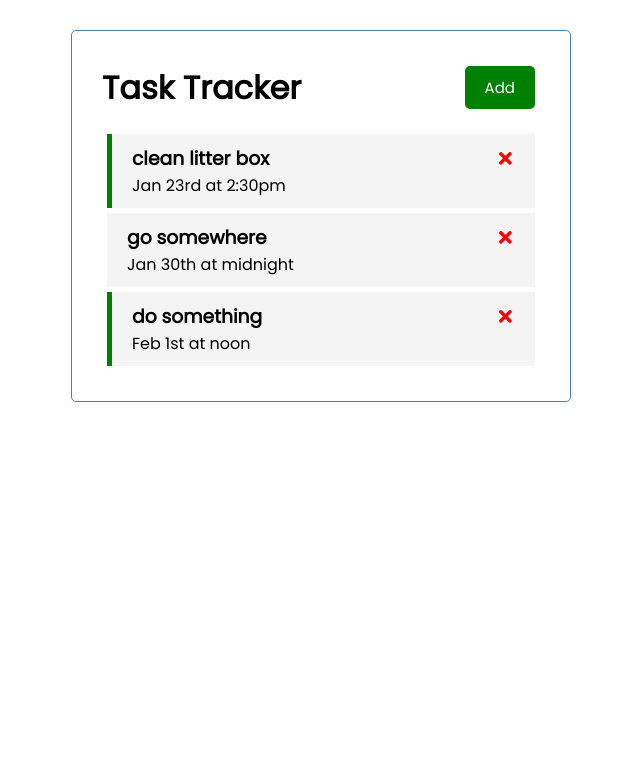
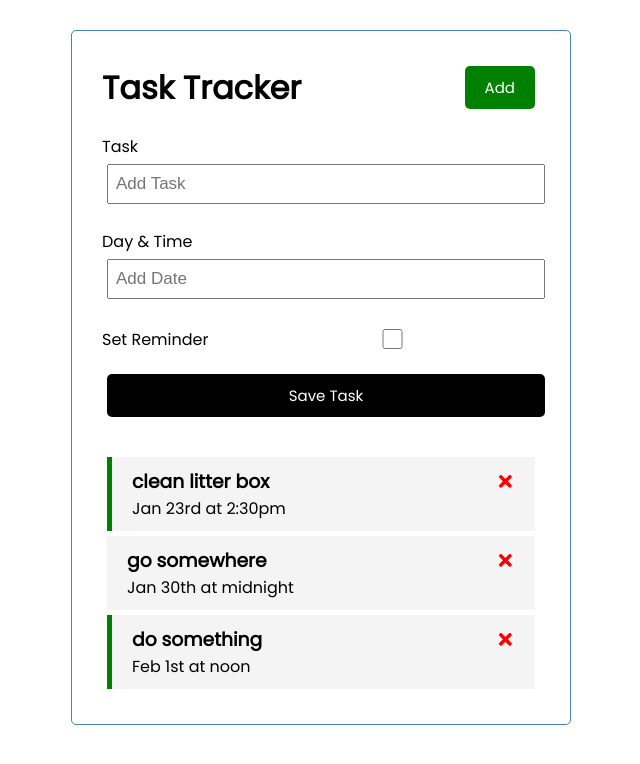
Before and after one commit to Shamoleambo/react-loop, a React (Vite) app: page / in a window 1280 px wide. Shown: the top 764 px of the page, without its empty margins (319-959 px from the left). Built offline with nearby package versions, Linux system fonts and the light colour scheme.

Commit message:
create AddTask component

```diff
--- a/src/App.jsx
+++ b/src/App.jsx
@@ -1,6 +1,7 @@
 import { useState } from 'react'
 import Header from './components/Header'
 import Tasks from './components/Tasks'
+import AddTask from './components/AddTask'
 
 const taskList = [
   {
@@ -36,6 +37,7 @@ function App() {
   return (
     <div className='container'>
       <Header />
+      <AddTask />
       {tasks.length > 0 ? (
         <Tasks tasks={tasks} onDelete={deleteTask} onToggle={toggleReminder} />
       ) : (
--- /dev/null
+++ b/src/components/AddTask.jsx
@@ -0,0 +1,20 @@
+export default function AddTask() {
+  return (
+    <form className='add-form'>
+      <div className='form-control'>
+        <label htmlFor='task'>Task</label>
+        <input type='text' id='task' placeholder='Add Task' />
+      </div>
+      <div className='form-control'>
+        <label htmlFor='day&time'>Day & Time</label>
+        <input type='text' id='day&time' placeholder='Add Date' />
+      </div>
+      <div className='form-control form-control-check'>
+        <label htmlFor='reminder'>Set Reminder</label>
+        <input type='checkbox' id='reminder' />
+      </div>
+
+      <input type='submit' value='Save Task' className='btn btn-block' />
+    </form>
+  )
+}
```
